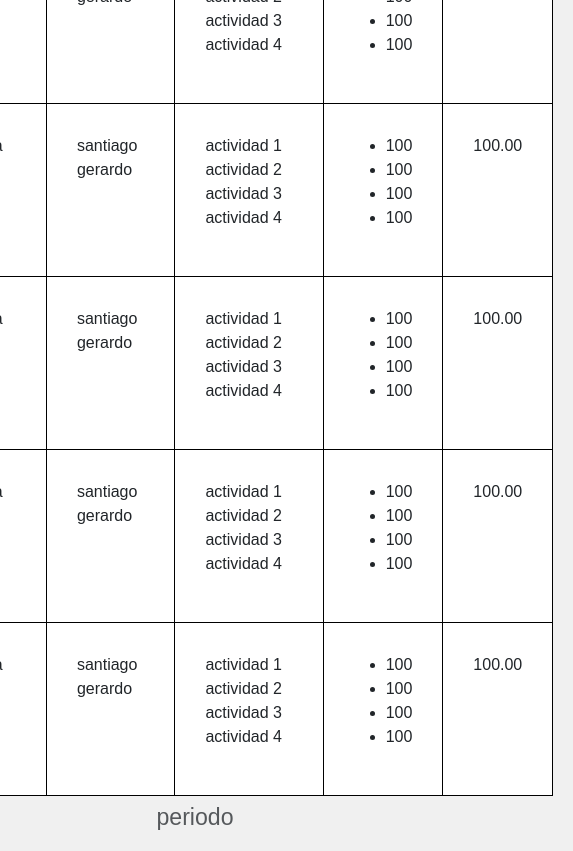
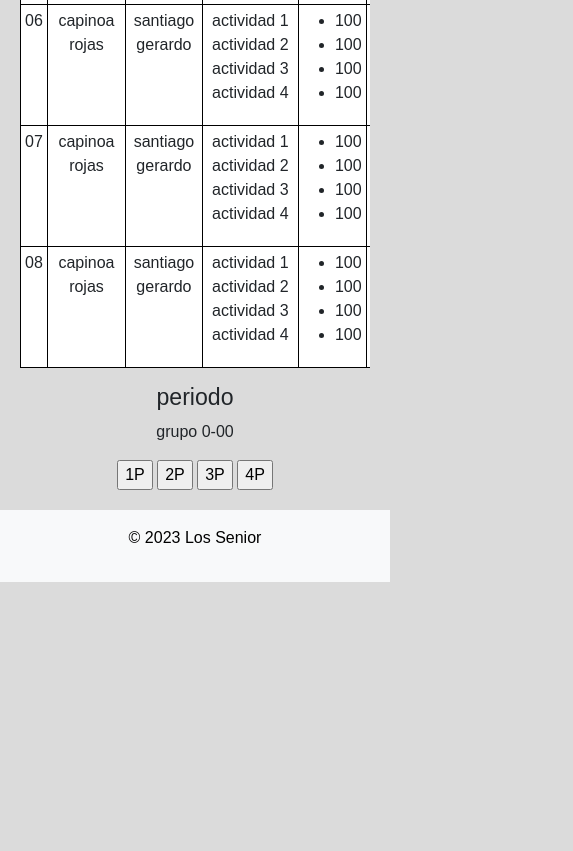
Before and after one commit to santiii2301/plataforma, a plain HTML site: page html/periodo-estudiante.html in a window 390 px wide. Shown: the part 840-1691 px from the top of the page, 573 px wide, since content can reach past the window. After the commit the page ends 1422 px from the top, so only its background shows below. Drawn offline with Linux system fonts and the light colour scheme.

Commit message:
aqui configure el responsive de periodo estudiante

```diff
--- a/css/añadir-notas.css
+++ b/css/añadir-notas.css
@@ -14,13 +14,13 @@ body {
 /* esta es la parte del main */
 .main-container {
   display: flex;
-  flex-direction: column;
+
   align-items: center;
   justify-content: center;
   min-height: calc(100vh - 70px); /* Ajusta la altura para evitar espacios en blanco */
 }
 
-.containe {
+.conta {
   padding: 20px;
   border-radius: 10px;
 
--- a/css/materias.css
+++ b/css/materias.css
@@ -55,7 +55,7 @@ p{
 }
 
 footer {
-  position: static;
+  position: absolute;
   bottom: 0;
   width: 100%;
 }
--- a/css/periodo-estudiante.css
+++ b/css/periodo-estudiante.css
@@ -1,63 +1,31 @@
 /* Estilos generales */
 body {
   font-family: Arial, sans-serif;
-  background-color: #f0f0f0;
-  height: 150vh;
-  margin: 0; /* Asegura que no haya espacios innecesarios alrededor del cuerpo */
+  background-color: #dbdbdb;
+  margin: 0;
 }
 
-.bg-dark {
-  background-color: #fff !important;
-  color: #000 !important; /* Asegura que el texto dentro de .bg-dark sea legible */
+/* Estilos del contenido principal (main) */
+.main-container {
+  padding: 20px;
+  border-radius: 10px;
+  margin-top: 80px;
+  text-align: center;
 }
 
-/* esta es la parte del main */
-.regre{
-  display: flex;
-  justify-content: left;
-}
-.main-container {
-  display: flex;
-  flex-direction: column;
-  align-items: center;
-  justify-content: center;
-
-}
-.containe{
-  padding: 20px;
-  border-radius: 10px;
-  padding-top: 80px;
-}
-.add{
-  padding: 20px;
-
+table {
+  margin-top: 20px;
+  width: 100%;
+  border-collapse: collapse;
 }
 
-
-h3{
-  text-align: center;
-}
-td, th{
-  padding: 30px !important;
-  width: 35px !important;
-  border: 1px solid #000;
+th, td {
+  padding: 10px;
   border: 1px solid #000;
 }
 
-
-p{
+/* Estilos del pie de página (footer) */
+footer {
+  padding: 10px 0;
   text-align: center;
 }
-.boto{
-  text-align: center;
-}
-
-/* esta es la parte del footer */
-footer {
-  bottom: 0;
-  width: auto;
-  padding: 10px 0; /* Agrega espacio entre el contenido y el footer */
-  background-color: #000;
-  color: #fff;
-  text-align: center;
-}
--- a/html/periodo-estudiante.html
+++ b/html/periodo-estudiante.html
@@ -20,13 +20,11 @@
   </header>
 
   <main>
-    <div class=" main-container">
-
-      <div class="containe">
+    <div class="main-container">
+      <div class="container">
         <div class="regre">
-          <a href="../html/materias.html">regresar</a>
+          <a href="../html/materias.html">Regresar</a>
         </div>
-        <div class="container">
         <div class="row">
           <div class="col">
             <label for="notas1">Actualizar notas</label>
@@ -62,9 +60,9 @@
           </div>
         </div>
       </div>
+
       <div class="table-wrapper table-responsive">
-          <table class="table table-sm ">
-            <caption><h3>periodo</h3></caption>
+        <table class="table table-sm">
           <thead>
             <tr>
               <th>#</th>
@@ -82,14 +80,14 @@
                   <td>santiago gerardo</td>
                   <td>actividad 1<br>actividad 2<br>actividad 3<br>actividad 4</td>
                   <td>
-                  <!-- esta parte la cambie -->
+
                     <ul>
                         <li>50</li>
                         <li>70</li>
                         <li>100</li>
                         <li>100</li>
                     </ul>
-                  <!-- fin de la parte que cambie -->
+
                   </td>
                   <td id="promadio 1">100</td>
                 </tr>
@@ -204,6 +202,7 @@
           </tbody>
         </table>
       </div>
+      <caption><h3>periodo</h3></caption>
       <p>grupo 0-00</p>
       <div class="boto">
         <input type="button" value="1P">
@@ -212,11 +211,9 @@
         <input type="button" value="4P">
       </div>
     </div>
-    </div>
   </main>
 
-  <footer class="footer bg-dark text-white text-center py-3">
-    <!-- aqui va el pie de pagina -->
+  <footer class="footer bg-light text-black text-center py-3">
     <div class="container">
       <p>&copy; 2023 Los Senior</p>
     </div>
```
Also changed, not shown: html/añadir-notas.html (+8 -8 lines). Lines whose indentation alone changed are shown as unchanged.
